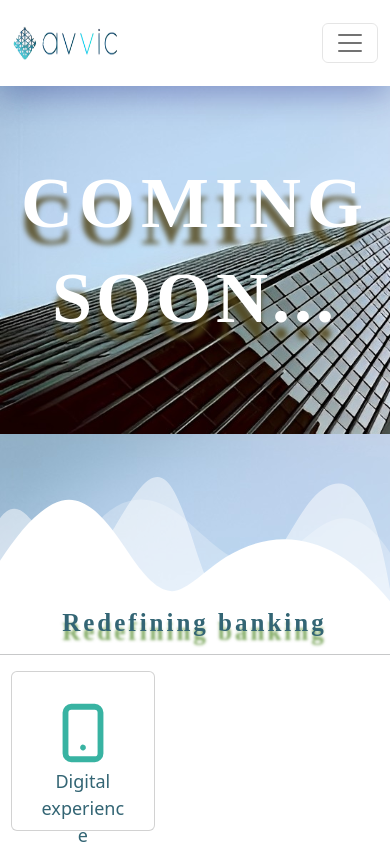
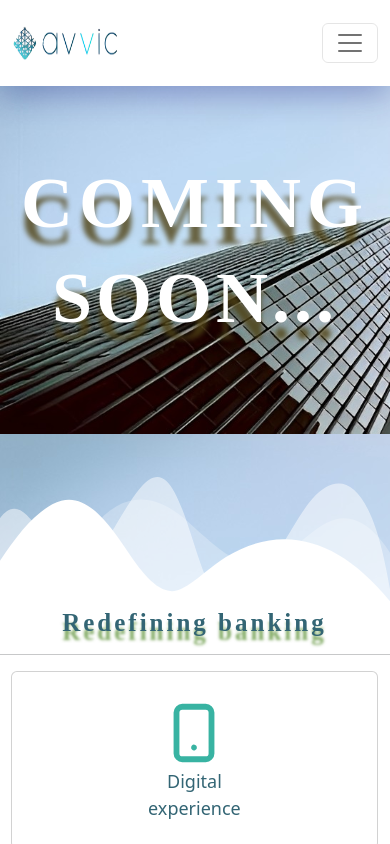
Before and after one commit to Ichie235/coming-soonPage, a React (Create React App) app: page / in a window 390 px wide. Shown: the top 844 px of the page. Built offline with nearby package versions, Linux system fonts and the light colour scheme; a web font is replaced by a local one.

Commit message:
6th commit

```diff
--- a/src/assets/css/comingSoon.css
+++ b/src/assets/css/comingSoon.css
@@ -86,6 +86,11 @@
   text-shadow: 0px 8px 8px rgba(95, 147, 58, 0.8);
 }
 
+.first-card{
+  width: 9rem;
+  height: 10rem;
+}
+
 .content-paragraph {
   font-size: 18px;
   font-weight: 400;
@@ -127,6 +132,11 @@
   .content-card{
     margin-bottom: 15px;
   }
+  .first-card{
+    width: 100%;
+
+  }
+
 
 
 }
--- a/src/assets/css/footer.css
+++ b/src/assets/css/footer.css
@@ -43,7 +43,7 @@
 
 @media screen and (max-width: 576px) {
   .footer {
-    top: 179%;
+    top: 183%;
     left: 0.3%;
     width: 100%;
   }
--- a/src/components/page/ComingSoon.js
+++ b/src/components/page/ComingSoon.js
@@ -58,7 +58,7 @@ export class ComingSoon extends Component {
               <Container fluid>
                 <Row>
                   <Col md={3} sm={6}>
-                    <Card style={{ width: '9rem', height: '10rem' }} className="content-card">
+                    <Card className="content-card first-card">
                       <Card.Body>
                         <Card.Text>
                         <p className="content-paragraph" >
```
